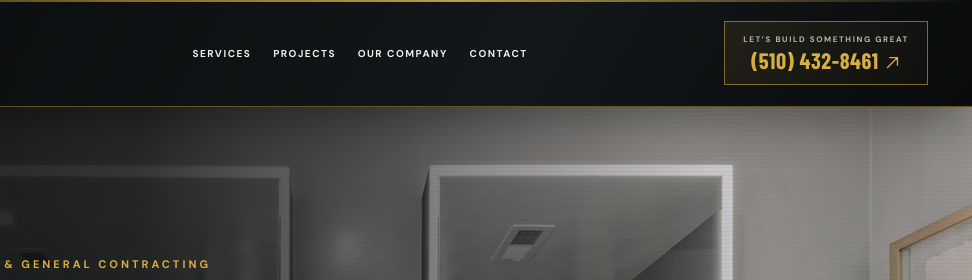
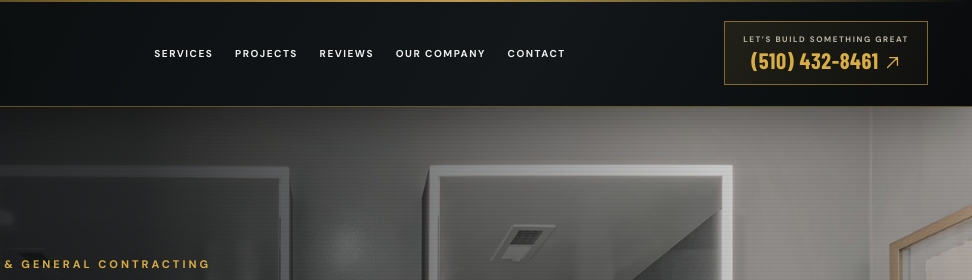
Before and after one commit to websiteadmingbc/great-britton-website, a plain HTML site: page index.html in a window 1280 px wide. Shown: the top 280 px of the page, 308-1280 px from the left. Drawn offline with nearby package versions, Linux system fonts and the light colour scheme; a script that the page names is missing; a web font is replaced by a local one.

Commit message:
Update index.html

```diff
--- a/index.html
+++ b/index.html
@@ -57,7 +57,7 @@ a.proof-sub:hover{color:var(--gold)}
   gtag('config', 'G-SYZH6MG8EP');
 </script>
 </head><body>
-<header><div class="container nav"><a aria-label="Great Britton Construction home" class="nav-brand" href="index.html"><img alt="Great Britton Construction" class="header-logo" src="assets/great-britton-logo.png"/></a><button aria-controls="site-menu" aria-expanded="false" aria-label="Open navigation menu" class="mobile-toggle" type="button"><span aria-hidden="true" class="hamburger-lines"><i></i><i></i><i></i></span></button><nav aria-label="Main navigation" id="site-menu"><a href="index.html#services">Services</a><a href="projects.html">Projects</a><a href="index.html#about">Our Company</a><a href="index.html#contact">Contact</a></nav><a class="nav-phone" href="tel:5104328461"><small>LET’S BUILD SOMETHING GREAT</small><strong>(510) 432-8461 <svg class="gb-arrow" aria-hidden="true" viewBox="0 0 24 24" width="16" height="16" fill="none" stroke="currentColor" stroke-width="1.8" stroke-linecap="round" stroke-linejoin="round"><path d="M5 19 19 5M8 5h11v11"/></svg></strong></a></div></header>
+<header><div class="container nav"><a aria-label="Great Britton Construction home" class="nav-brand" href="index.html"><img alt="Great Britton Construction" class="header-logo" src="assets/great-britton-logo.png"/></a><button aria-controls="site-menu" aria-expanded="false" aria-label="Open navigation menu" class="mobile-toggle" type="button"><span aria-hidden="true" class="hamburger-lines"><i></i><i></i><i></i></span></button><nav aria-label="Main navigation" id="site-menu"><a href="index.html#services">Services</a><a href="projects.html">Projects</a><a href="reviews.html">Reviews</a><a href="index.html#about">Our Company</a><a href="index.html#contact">Contact</a></nav><a class="nav-phone" href="tel:5104328461"><small>LET’S BUILD SOMETHING GREAT</small><strong>(510) 432-8461 <svg class="gb-arrow" aria-hidden="true" viewBox="0 0 24 24" width="16" height="16" fill="none" stroke="currentColor" stroke-width="1.8" stroke-linecap="round" stroke-linejoin="round"><path d="M5 19 19 5M8 5h11v11"/></svg></strong></a></div></header>
 <main id="top">
 <section class="hero"><div class="container hero-inner"><div class="eyebrow">Bay Area Construction &amp; General Contracting</div><h1>Built<br/>with <em>purpose.</em><br/>Made to last.</h1><p class="hero-desc">Kitchen and bathroom remodels, ADUs and additions across the Bay Area — backed by structural experience and a commitment to quality.</p><div class="actions"><a class="btn" href="tel:5104328461">Discuss your project <svg class="gb-arrow" aria-hidden="true" viewBox="0 0 24 24" width="16" height="16" fill="none" stroke="currentColor" stroke-width="1.8" stroke-linecap="round" stroke-linejoin="round"><path d="M5 19 19 5M8 5h11v11"/></svg></a><a class="btn outline" href="#services">Explore our expertise ↓</a></div></div><div class="hero-bottom"><div class="container hero-stats"><div class="stat"><strong>CSLB #1025488</strong><span>Contractor license · <a class="cslb-link" href="https://www.cslb.ca.gov/onlineservices/checklicenseII/LicenseDetail.aspx?LicNum=1025488" target="_blank" rel="noopener">Verify with CSLB ↗</a></span></div><div class="stat"><strong>FREE CONSULT</strong><span>Written estimate before work begins</span></div><div class="stat"><strong>GENERAL B</strong><span>General building contractor</span></div></div></div></section>
 <!-- ===== Social proof (What clients say) =====
```
